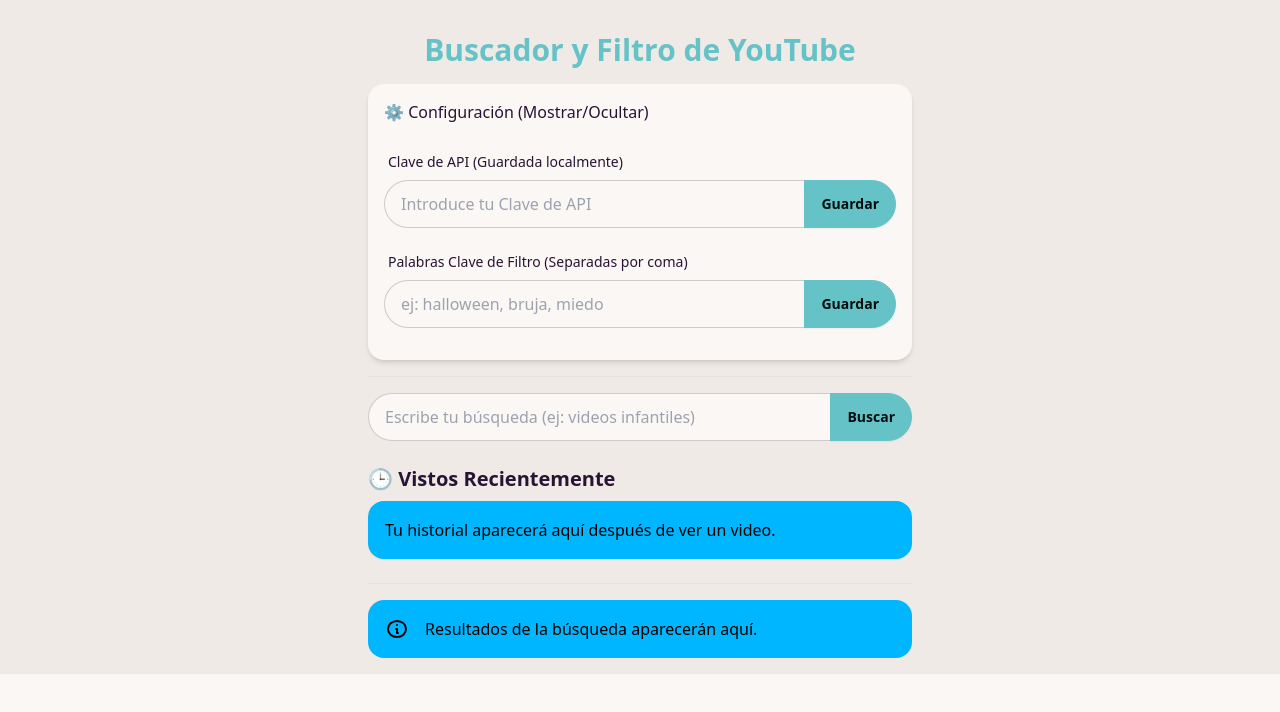
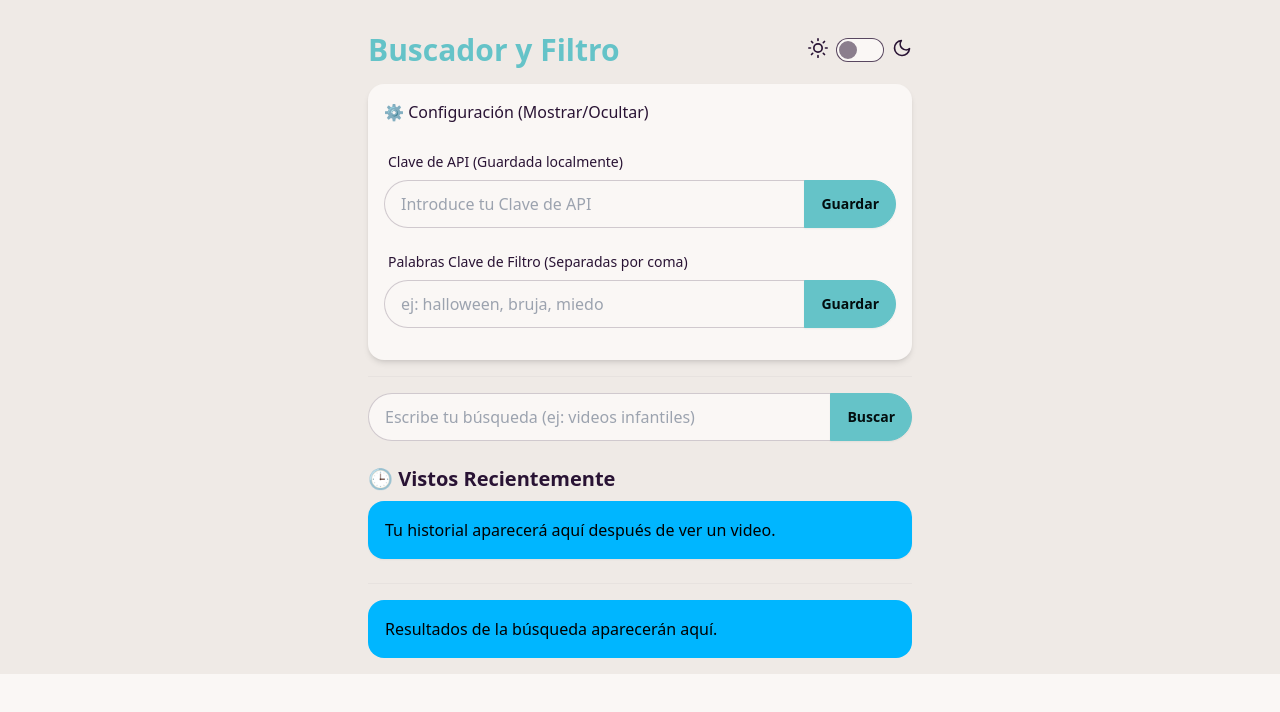
Before and after one commit to fernan2lopezkto/youtuveFilterPiloto, a plain HTML site: page index.html in a window 1280 px wide. Drawn offline with nearby package versions, Linux system fonts and the light colour scheme.

Commit message:
Update header and add theme toggle feature

```diff
--- a/index.html
+++ b/index.html
@@ -14,7 +14,15 @@
 
     <div class="container max-w-xl mx-auto p-4">
 
-        <h1 class="text-3xl font-bold text-center text-primary my-4">Buscador y Filtro de YouTube</h1>
+        <div class="flex justify-between items-center my-4">
+            <h1 class="text-3xl font-bold text-primary">Buscador y Filtro</h1>
+
+            <label class="flex cursor-pointer gap-2" title="Cambiar tema Claro/Oscuro">
+                <svg xmlns="http://www.w3.org/2000/svg" width="20" height="20" viewBox="0 0 24 24" fill="none" stroke="currentColor" stroke-width="2" stroke-linecap="round" stroke-linejoin="round"><circle cx="12" cy="12" r="5"/><path d="M12 1v2M12 21v2M4.2 4.2l1.4 1.4M18.4 18.4l1.4 1.4M1 12h2M21 12h2M4.2 19.8l1.4-1.4M18.4 5.6l1.4-1.4"/></svg>
+                <input type="checkbox" value="night" class="toggle theme-controller" id="theme-toggle"/>
+                <svg xmlns="http://www.w3.org/2000/svg" width="20" height="20" viewBox="0 0 24 24" fill="none" stroke="currentColor" stroke-width="2" stroke-linecap="round" stroke-linejoin="round"><path d="M21 12.79A9 9 0 1 1 11.21 3 7 7 0 0 0 21 12.79z"></path></svg>
+            </label>
+            </div>
 
         <div class="collapse bg-base-100 shadow-md mb-4">
             <input type="checkbox" id="config-toggle-cb" />
@@ -53,14 +61,13 @@
         <div id="history-section" class="mb-6">
             <h2 class="text-xl font-semibold mb-2">🕒 Vistos Recientemente</h2>
             <div id="viewed-history" class="video-list space-y-4">
-                </div>
+            </div>
         </div>
 
         <hr class="my-4 border-base-300">
 
         <div id="results">
             <div class="alert alert-info">
-                <svg xmlns="http://www.w3.org/2000/svg" fill="none" viewBox="0 0 24 24" class="stroke-current shrink-0 w-6 h-6"><path stroke-linecap="round" stroke-linejoin="round" stroke-width="2" d="M13 16h-1v-4h-1m1-4h.01M21 12c0 4.418-4.03 8-9 8s-9-3.582-9-8c0-4.418 4.03-8 9-8s9 3.582 9 8z"></path></svg>
                 <span>Resultados de la búsqueda aparecerán aquí.</span>
             </div>
         </div>
```
